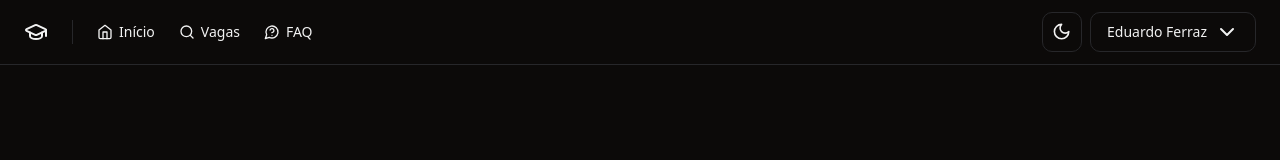
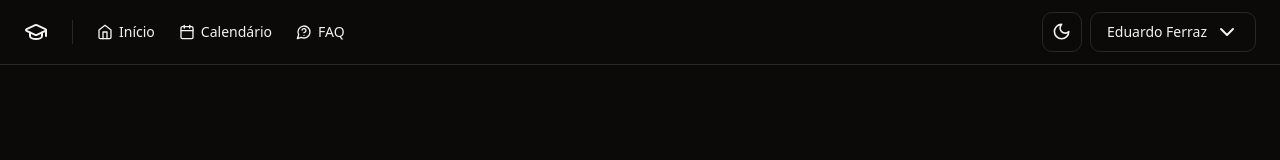
Before and after one commit to kauanrfontana/internship-platform, a React (Vite) app: page / in a window 1280 px wide. Shown: the top 160 px of the page. Built offline with nearby package versions, Linux system fonts and the light colour scheme.

Commit message:
refactor: remove profile menu item and update header links

```diff
--- a/src/components/account-menu.tsx
+++ b/src/components/account-menu.tsx
@@ -22,11 +22,6 @@ export function AccountMenu() {
 
                 <DropdownMenuSeparator/>
 
-                <DropdownMenuItem>
-                    <User className="mr-2 h-4 w-4"/>
-                    <span>Meu Perfil</span>
-                </DropdownMenuItem>
-
                 <DropdownMenuItem className="text-rose-500 dark:text-rose-400">
                     <LogOut className="mr-2 h-4 w-4"/>
                     <span>Sair</span>
--- a/src/components/header.tsx
+++ b/src/components/header.tsx
@@ -1,4 +1,4 @@
-import { GraduationCap, Home, MessageCircleQuestion, Search, UtensilsCrossed } from 'lucide-react'
+import { GraduationCap, Home, MessageCircleQuestion, Calendar } from 'lucide-react'
 
 import { NavLink } from './nav-link'
 import { Separator } from './ui/separator'
@@ -19,8 +19,8 @@ export function Header() {
             Início
           </NavLink>
           <NavLink to="/">
-            <Search className="h-4 w-4" />
-            Vagas
+            <Calendar className="h-4 w-4" />
+            Calendário
           </NavLink>
           <NavLink to="/">
             <MessageCircleQuestion className="h-4 w-4" />
```
Also changed, not shown: 1 other file (tests, documents, lock files or other folders).
